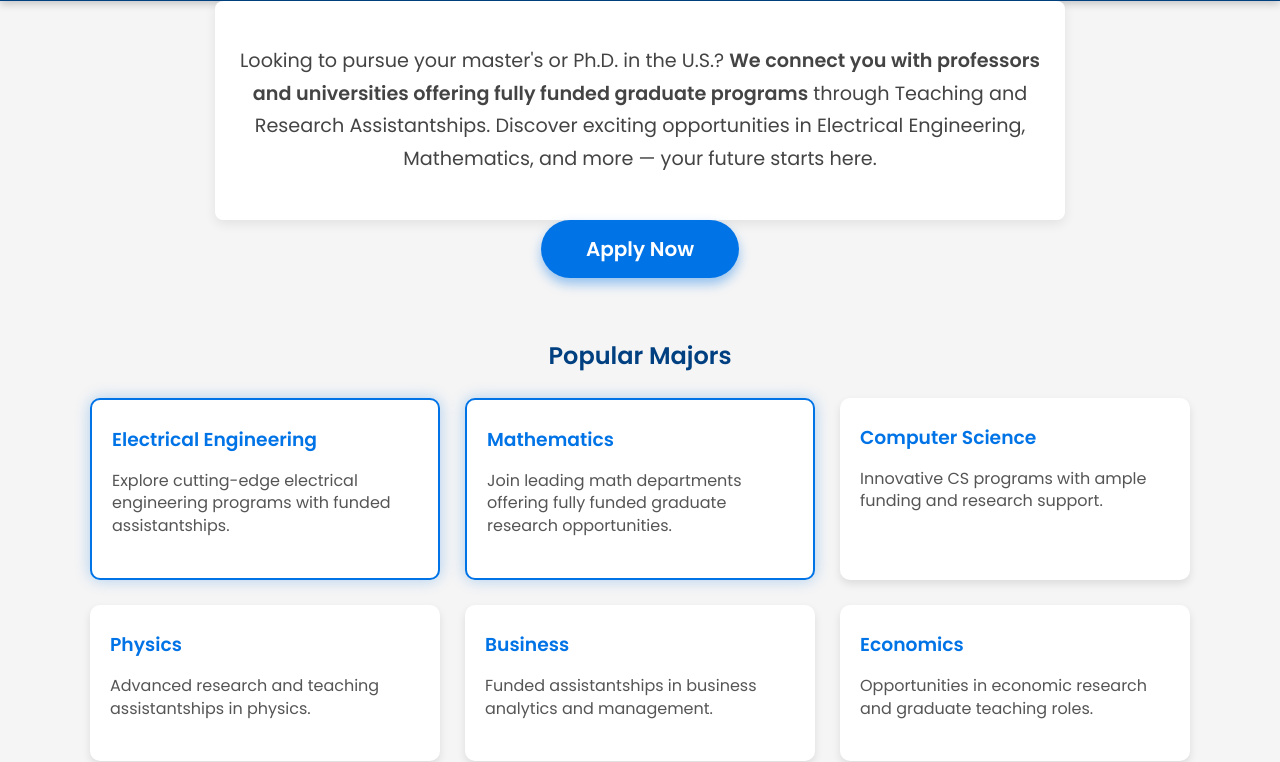
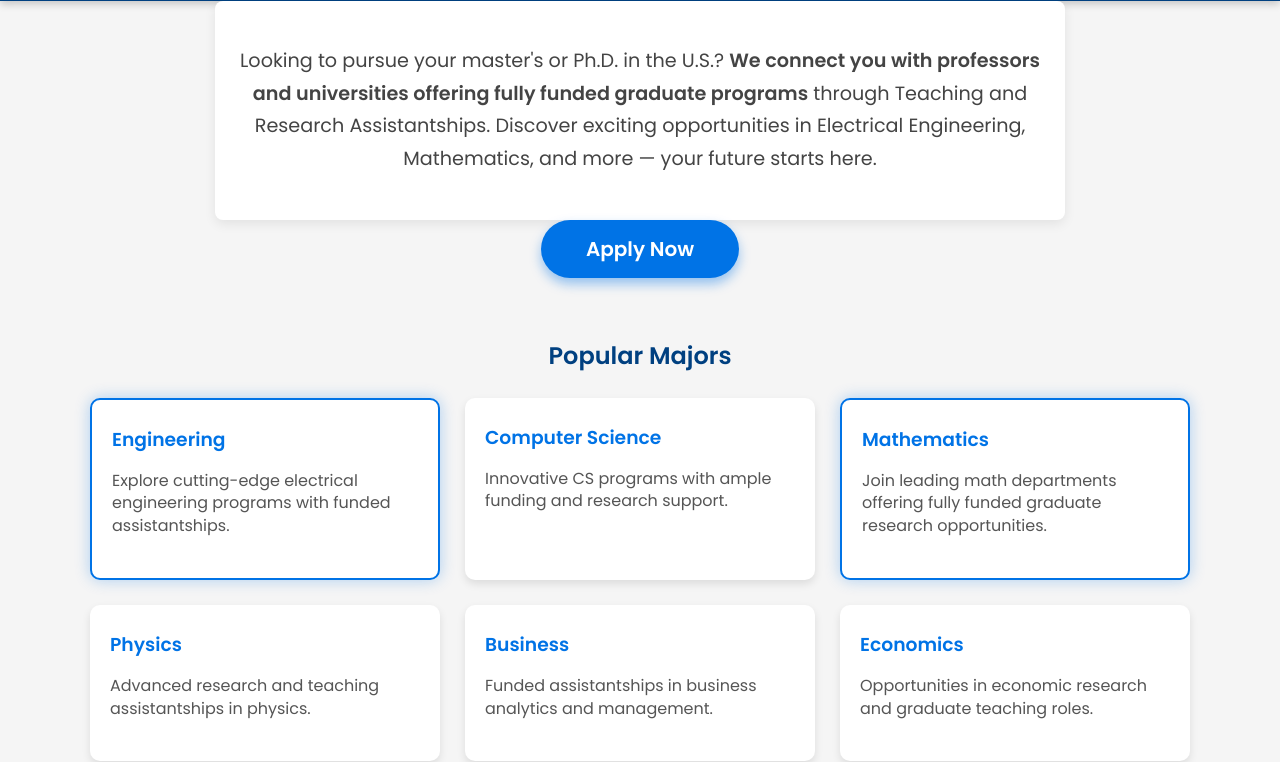
Before and after one commit to Agkitl/fully-funded-graduate-programs, a plain HTML site: page index.html in a window 1280 px wide. Shown: the part 78-840 px from the top of the page. Drawn offline with Linux system fonts and the light colour scheme.

Commit message:
Update index.html

```diff
--- a/index.html
+++ b/index.html
@@ -42,16 +42,16 @@
         <h2>Popular Majors</h2>
         <div class="cards-grid">
             <div class="card focus">
-                <h3>Electrical Engineering</h3>
+                <h3>Engineering</h3>
                 <p>Explore cutting-edge electrical engineering programs with funded assistantships.</p>
-            </div>
-            <div class="card focus">
-                <h3>Mathematics</h3>
-                <p>Join leading math departments offering fully funded graduate research opportunities.</p>
             </div>
             <div class="card">
                 <h3>Computer Science</h3>
                 <p>Innovative CS programs with ample funding and research support.</p>
+            </div>
+             <div class="card focus">
+                <h3>Mathematics</h3>
+                <p>Join leading math departments offering fully funded graduate research opportunities.</p>
             </div>
             <div class="card">
                 <h3>Physics</h3>
```
